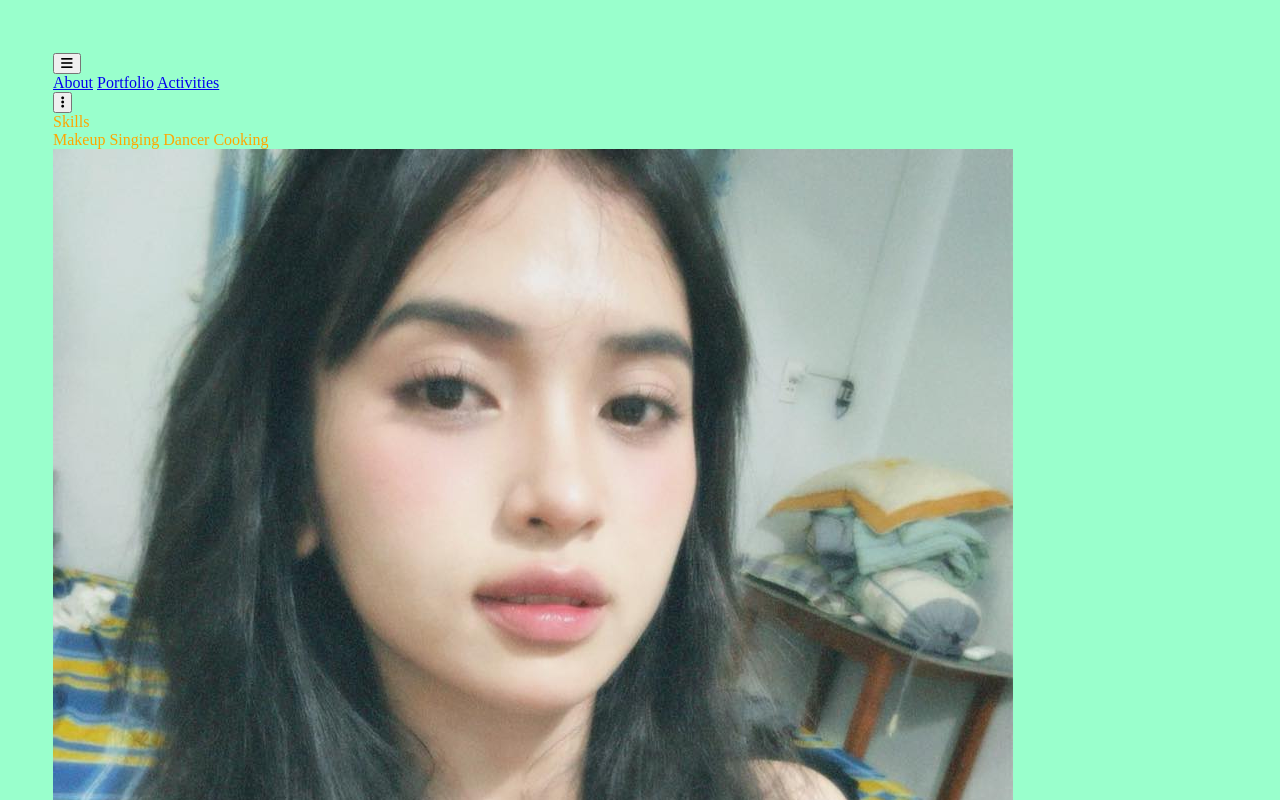
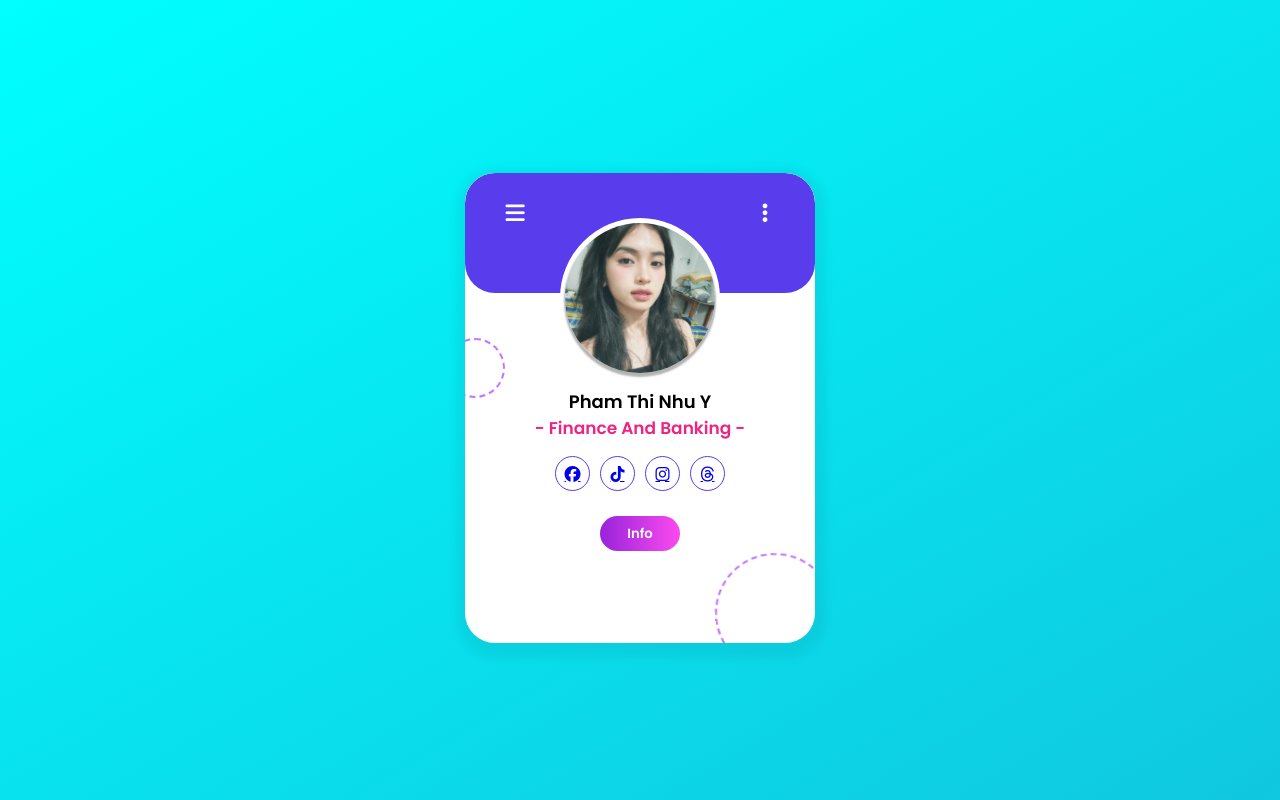
Before and after one commit to dovanquy2005/profileNhuY, a plain HTML site: page index.html in a window 1280 px wide. Shown: the top 800 px of the page. Drawn offline with Linux system fonts and the light colour scheme; files whose address does not match are found by name.

Commit message:
Update styles.css

```diff
--- a/styles.css
+++ b/styles.css
@@ -1,39 +1,242 @@
+
+* {
+    box-sizing: border-box;
+    font-family: "Poppins", sans-serif;
+    font-weight: 600;
+    font-style: normal;
+}
 body {
-    background-color: #99ffcc;
-    padding: 45px;
-    color: orange;
+    background: linear-gradient(330deg,#10c7df,aqua);
+    background-repeat: no-repeat;
 }
-.avatar {
-    height: 100px;
-    width: 100px;
-    border-radius: 50px;
+.container {
+    display: flex;
+    justify-content: center;
+    align-items: center;
+    min-height: 100vh;
+    flex-wrap: wrap;
 }
-h3 {
-    font-family: 'Dancing Script', cursive;
-    font-size: 1.5em;
+.card-container {
+    position: relative;
+    height: 470px;
+    width: 350px;
+    background: white;
+    margin: 10px 20px;
+    border-radius: 30px;
+    box-shadow: 1px 5px 10px 10px rgba(0,0,0,0.05);
+    overflow: hidden;
 }
-p {
-    width: 500px;
-    font-size: 1.5em;
-    font-family: 'Dancing Script', cursive;
+.top-box {
+    background: #593ceb;
+    height: 120px;
+    border-radius: 30px;
+    padding: 20px 30px;
 }
-.bt {
+.top-menu {
+    display: flex;
+    justify-content: space-between;
+}
+.top-box i{
+    font-size: 22px;
+}
+.dropdown {
+    position: relative;
+    display: inline-block;
+}
+.dropbtn {
+    display: flex;
+    align-items: center;
+    justify-content: center;
+    height: 40px;
+    width: 40px;
+    border-radius: 10px;
+    background: transparent;
+    border: none;
+    color: white;
     cursor: pointer;
-    height: 40px;
-    width: 300px;
-    padding: 15px 0 15px 0;
-    border-radius: 100px;
-    background-color: white;
-    margin-bottom: 20px;
-    border: 0;
+    transition: .3s ease-in-out;
+}
+.dropdown-content{
+    display: none;
+    position: absolute;
+    width: 180px;
+    background: white;
+    border-radius: 5px;
+    box-shadow: 0px 5px 10px 1px rgba(0,0,0,0.2);
+    overflow: hidden;
+    z-index: 10;
+}
+/* Show */
+.dropdown:hover .dropdown-content{
+    display: block;
+}
+.dropdown:hover .dropbtn {
+    box-shadow: inset 0px 0px 2px 1px #3845a1;
+}
+.menu-list {
+    display: flex;
+    flex-direction: column;
+}
+.menu-list a {
+    text-decoration: none;
     font-size: 15px;
-    transition-duration: 0.3s;
-    transition-property: color,  background-color;
-    box-shadow: 10px 10px 10px -2px rgba(0,0,0,0.39);
--webkit-box-shadow: 10px 10px 10px -2px rgba(0,0,0,0.39);
--moz-box-shadow: 10px 10px 10px -2px rgba(0,0,0,0.39);
+    color: #000;
+    padding: 10px 20px;
 }
-.bt:hover {
+.menu-list a:hover{
+    background: #ffc9e2;
+}
+.more {
+    right: 0;
+    padding: 10px;
+}
+.skills-title {
+    font-size: 15px;
+    color: #ee2482;
+}
+.skills-list {
+    display: flex;
+    flex-wrap: wrap;
+    gap: 5px;
+    margin: 5px;
+}
+.skills-list label{
+    font-size: 15px;
+    background: #7760e6;
     color: white;
-    background-color: black;
+    padding: 1px 5px;
+    border-radius: 3px;
 }
+/* images Box */
+.images-box {
+    display: flex;
+    align-items: center;
+    justify-content: center;
+    margin: -75px auto 10px auto;
+    height: 160px;
+    width: 160px;
+    background: white;
+    border-radius: 50%;
+}
+.images-box img {
+    width: 150px;
+    border-radius: 75px;
+    box-shadow: 0px 3px 2px 1px rgba(0,0,0,0.3);
+}
+/* User Infomation */
+.user-info .name {
+    display: flex;
+    justify-content: center;
+    font-size: 18px;
+}
+.user-info .major {
+    display: flex;
+    justify-content: center;
+    font-size: 17px;
+    color: #ee2482;
+}
+
+.social-icons {
+    display: flex;
+    justify-content: center;
+    margin: 10px 0 20px 0;
+}
+.social-icons-box {
+    position: relative;
+    display: flex;
+    align-items: center;
+    flex-direction: column;
+}
+.social-icons-box span {
+    display: flex;
+    justify-content: center;
+    align-items: center;
+    width: 35px;
+    height: 35px;
+    border: 1px solid #593ceb;
+    margin: 5px;
+    border-radius: 50%;
+    cursor: pointer;
+    transition: .4s;
+    z-index: 2;
+}
+.social-icons-box span:hover {
+    color: #fff;
+    box-shadow: inset 0 0 0 20px #8c78f0;
+    transform: translateY(-5px);
+
+}
+.social-icons-box .social-icons-name {
+    position: absolute;
+    top: -45px;
+    opacity: 0;
+    padding: 5px 20px ;
+    font-size: 13px;
+    background: #8c78f0;
+    color:#fff;
+    border-radius: 30px;
+    transition: all .3s cubic-bezier(0.07, -0.55, 0.265, 1.55);
+}
+
+.social-icons-box span:hover ~ .social-icons-name {
+    top: -45px;
+    opacity: 1;
+}
+/* Hire button */
+.btn-box {
+    display: flex;
+    justify-content: center;
+}
+.btn {
+    height: 35px;
+    width: 80px;
+    background: linear-gradient(to right,#9823db, #fb4aef);
+    color: white;
+    border: none;
+    border-radius: 30px;
+    cursor: pointer;
+}
+/* circles */
+.circle-1 {
+    position: absolute;
+    left: -20px;
+    top: 35%;
+    height: 60px;
+    width: 60px;
+    border: 2px dashed #c975fb;
+    border-radius: 50%;
+    animation: circle-1 5s ease-in-out infinite;
+}
+.circle-2 {
+    position: absolute;
+    right: -20px;
+    bottom: -30px;
+    height: 120px;
+    width: 120px;
+    border: 2px dashed #c975fb;
+    border-radius: 50%;
+    animation: circle-2 15s ease-in-out infinite;
+}
+@keyframes circle-1 {
+    50% {
+        left: -20px;
+        top: 45%;
+    }
+    from{
+        transform: rotate(0deg);
+    }
+    to{
+        transform: rotate(360deg);
+    }
+}
+@keyframes circle-2 {
+    from{
+        transform: rotate(0deg);
+    }
+    to{
+        transform: rotate(360deg);
+    }
+}
+
+
+/* gtbt */
```
